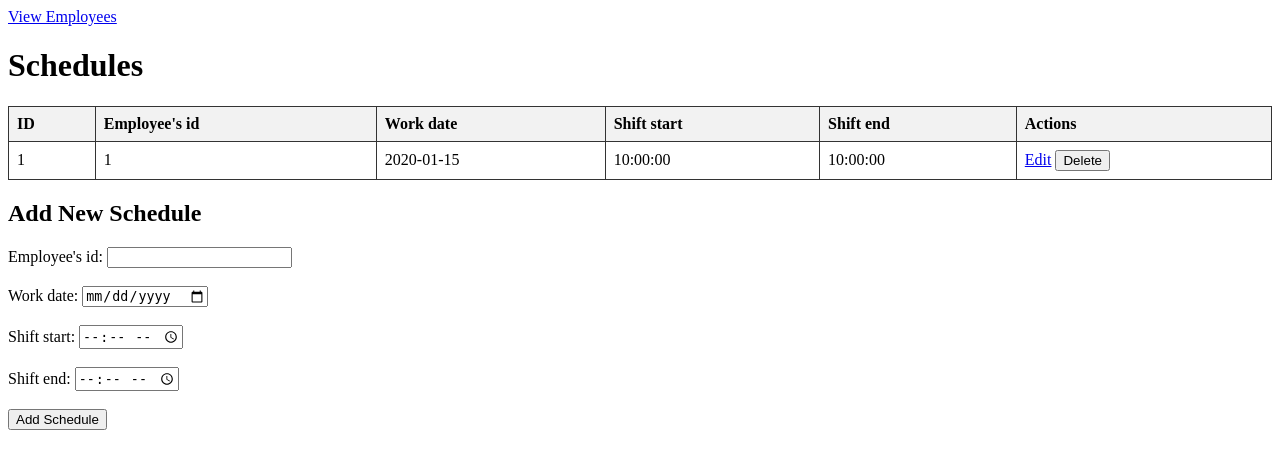
After one commit to ostrrovska/ski_resort, a Flask app: page /schedules/ in a window 1280 px wide. The commit adds this page. Shown: the top 469 px of the page. Run offline with Flask 3, Linux system fonts and the light colour scheme; tables that the repository leaves empty hold one stand-in row (values such as "Sample post").

Commit message:
Add schedule table + CRUD pages

```diff
--- a/app.py
+++ b/app.py
@@ -1,5 +1,6 @@
 from flask import Flask
 from controllers.employee_controller import employee_controller
+from controllers.schedule_controller import schedule_controller
 from models import db
 from config import Config
 
@@ -13,6 +14,7 @@ with app.app_context():
     db.create_all()
 
 app.register_blueprint(employee_controller)
+app.register_blueprint(schedule_controller, url_prefix='/schedules')
 
 if __name__ == '__main__':
     app.run(host='0.0.0.0', port=3000, debug=True)
--- /dev/null
+++ b/controllers/schedule_controller.py
@@ -0,0 +1,44 @@
+from flask import Blueprint, render_template, request, redirect, url_for
+from services.schedule_service import ScheduleService
+
+schedule_service = ScheduleService()
+
+schedule_controller = Blueprint('schedule', __name__)
+
+@schedule_controller.route('/', methods = ['GET'])
+def list_schedules():
+    schedules = schedule_service.get_all()
+    return render_template('schedules.html', schedules = schedules)
+
+@schedule_controller.route('/add', methods = ['POST'])
+def add():
+    employee_id = request.form['employee_id']
+    work_date = request.form['work_date']
+    shift_start = request.form['shift_start']
+    shift_end = request.form['shift_end']
+    schedule_service.add(employee_id, work_date, shift_start, shift_end)
+    return redirect(url_for('schedule.list_schedules'))
+
+@schedule_controller.route('/edit/<int:id>', methods = ['GET'])
+def edit_schedule(id):
+    schedule = schedule_service.get_by_id(id)
+    if not schedule:
+        return redirect(url_for('schedule.list_schedules'))
+    return render_template('schedule_edit.html', schedule = schedule)
+
+@schedule_controller.route('/update/<int:id>', methods = ['POST'])
+def update(id):
+    employee_id = request.form['employee_id']
+    work_date = request.form['work_date']
+    shift_start = request.form['shift_start']
+    shift_end = request.form['shift_end']
+
+    if employee_id and work_date and shift_start and shift_end:
+        schedule_service.update(id, employee_id, work_date, shift_start, shift_end)
+
+    return redirect(url_for('schedule.list_schedules'))
+
+@schedule_controller.route('/delete/<int:id>', methods = ['POST'])
+def delete(id):
+    schedule_service.delete(id)
+    return redirect(url_for('schedule.list_schedules'))
--- /dev/null
+++ b/services/schedule_service.py
@@ -0,0 +1,39 @@
+from models.schedule import Schedule, db
+
+class ScheduleService:
+
+    @staticmethod
+    def get_all():
+        return Schedule.query.all()
+
+    @staticmethod
+    def get_by_id(id):
+        return Schedule.query.get(id)
+
+    @staticmethod
+    def add(employee_id, work_date, shift_start, shift_end):
+        new_schedule = Schedule(employee_id, work_date, shift_start, shift_end)
+        db.session.add(new_schedule)
+        db.session.commit()
+        return new_schedule
+
+    @staticmethod
+    def update(id, employee_id, work_date, shift_start, shift_end):
+        schedule = ScheduleService.get_by_id(id)
+        if schedule:
+            schedule.employee_id = employee_id
+            schedule.work_date = work_date
+            schedule.shift_start = shift_start
+            schedule.shift_end = shift_end
+            db.session.commit()
+            return True
+        return False
+
+    @staticmethod
+    def delete(id):
+        schedule = ScheduleService.get_by_id(id)
+        if schedule:
+            db.session.delete(schedule)
+            db.session.commit()
+            return True
+        return False
--- a/templates/employees.html
+++ b/templates/employees.html
@@ -6,6 +6,7 @@
     <link rel="stylesheet" href="{{ url_for('static', filename='styles.css') }}">
 </head>
 <body>
+    <a href="{{ url_for('schedule.list_schedules') }}">View Schedules</a>
     <h1>Employee List</h1>
 
         <table>
@@ -48,13 +49,12 @@
             <input type="number" id="salary" name="salary" required><br><br>
 
             <label for="phone_number">Phone Number:</label>
-            <input type="text" id="phone_number" name="phone_number" required><br><br>
+            <input type="tel" id="phone_number" name="phone_number" required><br><br>
 
             <label for="email">Email:</label>
             <input type="text" id="email" name="email" required><br><br>
 
             <button type="submit">Add Employee</button>
         </form>
-
 </body>
 </html>
--- /dev/null
+++ b/templates/schedules.html
@@ -0,0 +1,55 @@
+<!DOCTYPE html>
+<html lang="en">
+<head>
+    <meta charset="UTF-8">
+    <title>Schedules</title>
+    <link rel="stylesheet" href="{{ url_for('static', filename='styles.css') }}">
+</head>
+<body>
+    <a href="{{ url_for('employee.list_employees') }}">View Employees</a>
+    <h1>Schedules</h1>
+
+        <table>
+            <tr>
+                <th>ID</th>
+                <th>Employee's id</th>
+                <th>Work date</th>
+                <th>Shift start</th>
+                <th>Shift end</th>
+                <th>Actions</th>
+            </tr>
+            {% for schedule in schedules %}
+            <tr>
+                <td>{{ schedule.id }}</td>
+                <td>{{ schedule.employee_id }}</td>
+                <td>{{ schedule.work_date }}</td>
+                <td>{{ schedule.shift_start }}</td>
+                <td>{{ schedule.shift_end }}</td>
+                <td>
+                    <a href="{{ url_for('schedule.edit_schedule', id=schedule.id) }}">Edit</a>
+                    <form action="{{ url_for('schedule.delete', id=schedule.id) }}" method="POST" style="display:inline;">
+                        <button type="submit">Delete</button>
+                    </form>
+                </td>
+            </tr>
+            {% endfor %}
+        </table>
+
+        <h2>Add New Schedule</h2>
+        <form action="{{ url_for('schedule.add') }}" method="POST">
+            <label for="employee_id">Employee's id:</label>
+            <input type="number" id="employee_id" name="employee_id" required><br><br>
+
+            <label for="work_date">Work date:</label>
+            <input type="date" id="work_date" name="work_date" required><br><br>
+
+            <label for="shift_start">Shift start:</label>
+            <input type="time" id="shift_start" name="shift_start" required><br><br>
+
+            <label for="shift_end">Shift end:</label>
+            <input type="time" id="shift_end" name="shift_end" required><br><br>
+
+            <button type="submit">Add Schedule</button>
+        </form>
+</body>
+</html>
```
Also changed, not shown: models/schedule.py (added, +17 -0 lines), templates/schedule_edit.html (added, +29 -0 lines).
